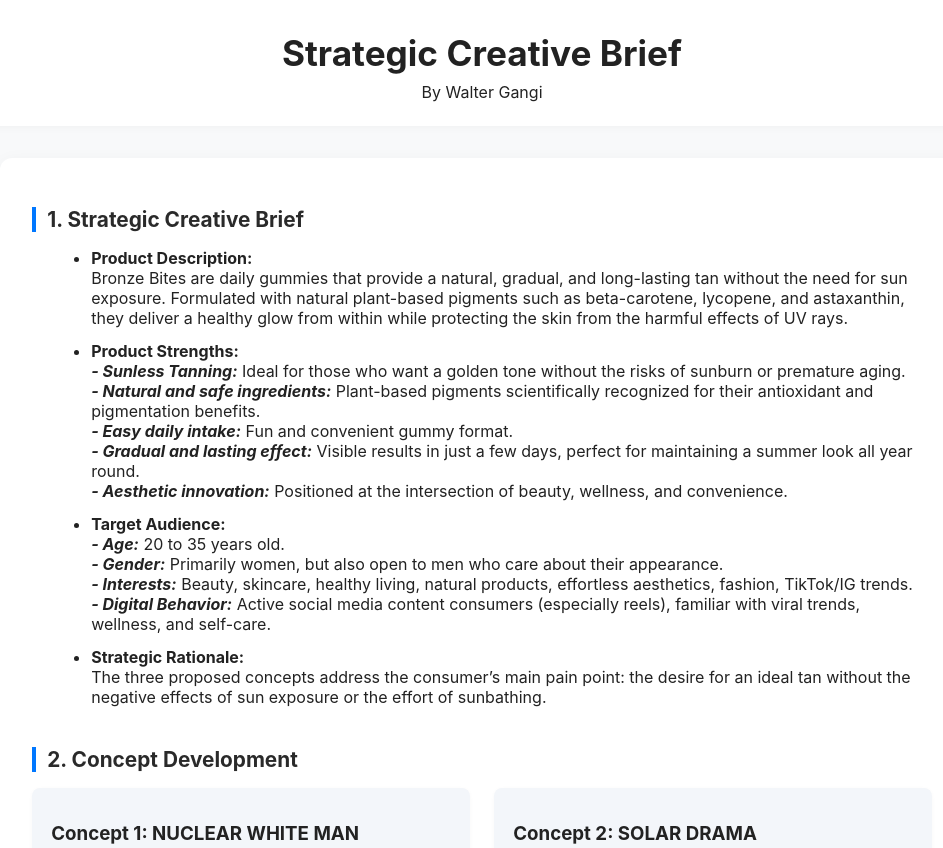
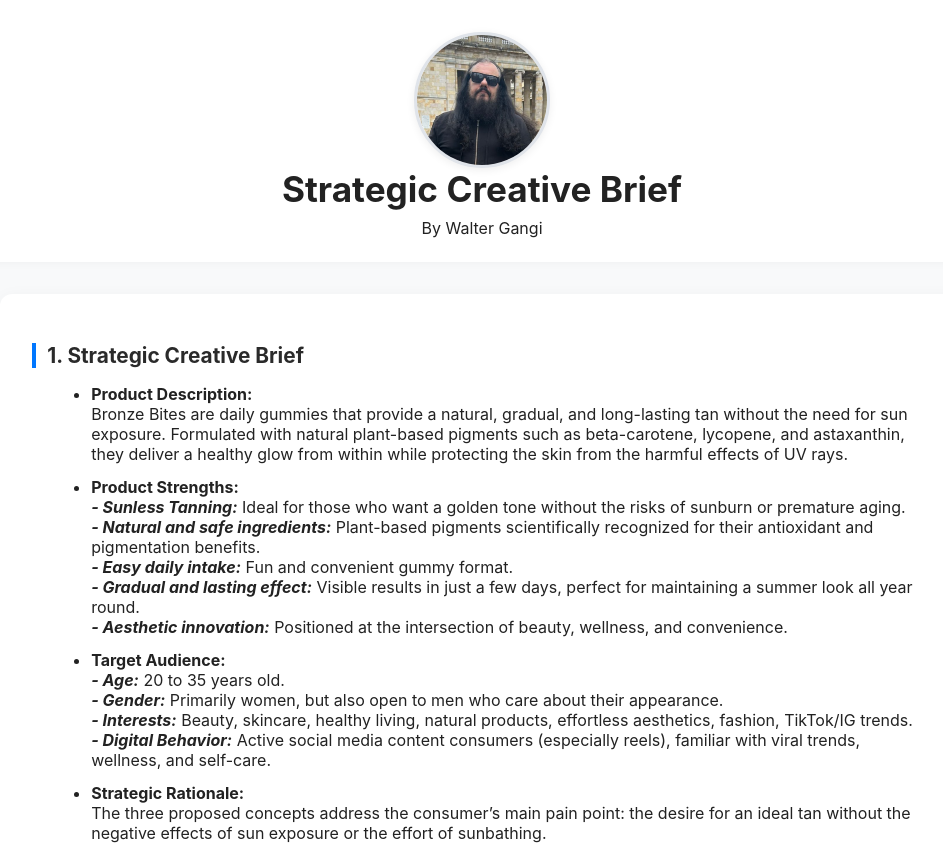
Before and after one commit to friends-others/waltergangi, a plain HTML site: page index.html in a window 1280 px wide. Shown: the top 848 px of the page, without its empty margins (158-1101 px from the left). Drawn offline with Linux system fonts and the light colour scheme.

Commit message:
add photo

```diff
--- a/index.html
+++ b/index.html
@@ -14,7 +14,7 @@
     }
     header {
       background: #fff;
-      padding: 2rem 1rem 1rem 1rem;
+      padding: 1.5rem 1rem 1rem 1rem;
       box-shadow: 0 2px 8px rgba(0,0,0,0.03);
       text-align: center;
     }
@@ -135,6 +135,9 @@
 </head>
 <body>
   <header>
+    <div style="display:flex;justify-content:center;align-items:center;margin-top:0.5rem;">
+      <img src="assets/waltergangi_1.png" alt="Walter Gangi" style="width:130px;height:130px;object-fit:cover;border-radius:50%;border:3px solid #e0e4ea;box-shadow:0 2px 8px rgba(0,0,0,0.07);background:#fff;" />
+    </div>
     <h1>Strategic Creative Brief</h1>
     <p>By Walter Gangi</p>
   </header>
```
Also changed, not shown: assets/waltergangi_1.png (added).
